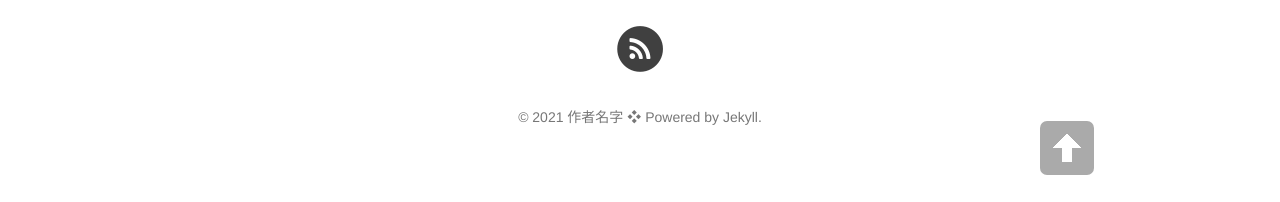
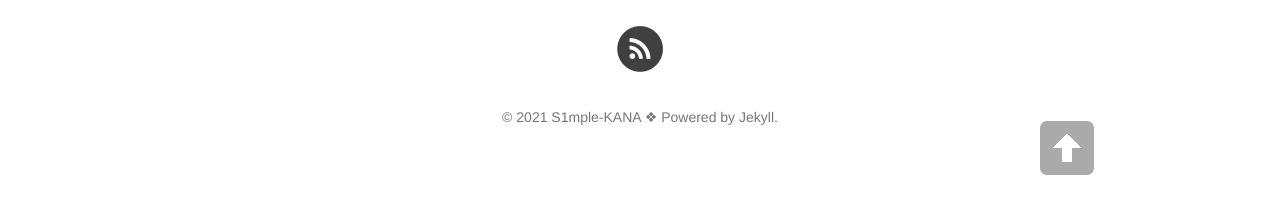
Before and after one commit to S1mple-KANA/S1mple-KANA.github.io, a Jekyll site: the page built from index.html, in a window 1280 px wide. Shown: the part 695-897 px from the top of the page. Built offline with Jekyll 4.4.1, drawn with Linux system fonts in a browser that asks for light colours; nearby versions of some CDN libraries; the list of posts is cut into pages by our own code.

Commit message:
Update _config.yml

```diff
--- a/_config.yml
+++ b/_config.yml
@@ -2,15 +2,15 @@
 title: new home # 你的博客名字，可以定义修订
 header-img: "img/green.jpg"
 tagline: "cn"
-description: "这是我的博客"  # 一句话描述你的博客
+description: "记录自己的成长"  # 一句话描述你的博客
 baseurl: ""
 url: "http://cnfeat"  # 此处填写你的博客地址
 
 # About/contact
 owner:
-  name: "作者名字" # 填写作者信息：名字
-  email: X@gmail.com # 填写作者信息：邮箱
-  bio: "你的博客描述" # 填写作者信息：博客描述
+  name: "S1mple-KANA" # 填写作者信息：名字
+  email: 1484308312@qq.com # 填写作者信息：邮箱
+  bio: "noob" # 填写作者信息：博客描述
 
 # Data
 gavatar: img/favicon.png # 浏览器地址栏小图标，可自定义更改
```
